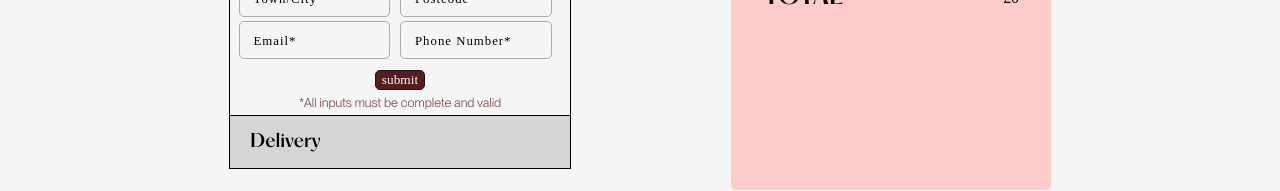
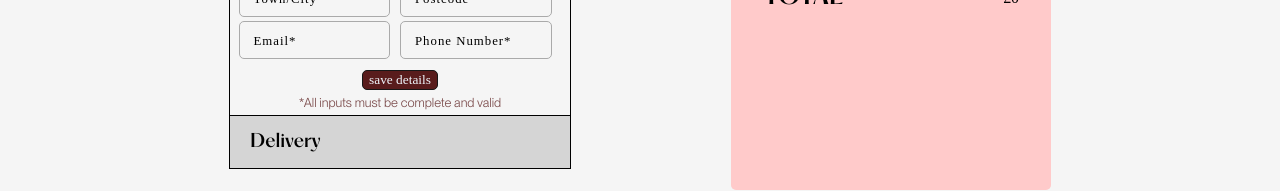
Before and after one commit to brian-david4/furniture-shop, a React (Vite) app in the folder furniture/: page /checkout/shipping-address in a window 1280 px wide. Shown: the part 470-661 px from the top of the page. Built offline with nearby package versions, Linux system fonts and the light colour scheme; the HTML template or start-up script is replaced by a standard one; a web font is replaced by a local one.

Commit message:
Save confirmation message

```diff
--- a/furniture/src/Components/DeliveryForm/DeliveryForm.tsx
+++ b/furniture/src/Components/DeliveryForm/DeliveryForm.tsx
@@ -5,6 +5,7 @@ import DeliveryInput from "../DeliveryInput/DeliveryInput";
 import DeliveryInputMax from "../DeliveryInputMax/DeliveryInputMax";
 // import { DeliveryAddress } from "../../types";
 import styles from "./deliveryform.module.css";
+import { motion } from "framer-motion";
 
 const postcodeRegex = new RegExp(/^[A-Z]{1,2}[0-9]{1,2} ?[0-9][A-Z]{2}$/i);
 
@@ -22,11 +23,12 @@ type DeliveryAddress = z.infer<typeof schema>;
 
 const DeliveryForm = () => {
   const methods = useForm<DeliveryAddress>({ resolver: zodResolver(schema) });
+
   const {
     handleSubmit,
-    formState: { errors },
+    formState: { isSubmitting, isSubmitted },
   } = methods;
-  const onSubmit: SubmitHandler<DeliveryAddress> = (data) => {
+  const onSubmit: SubmitHandler<DeliveryAddress> = async (data) => {
     console.log(data);
   };
 
@@ -53,14 +55,26 @@ const DeliveryForm = () => {
             </div>
           </div>
         </div>
-        <button className={styles.submitButton} type="submit">
-          submit
+        <button
+          disabled={isSubmitting}
+          className={styles.submitButton}
+          type="submit"
+        >
+          save details
         </button>
 
-        {errors && (
+        {!isSubmitted ? (
           <div className={styles.errorMessage}>
             *All inputs must be complete and valid
           </div>
+        ) : (
+          <motion.div
+            initial={{ opacity: 1 }}
+            animate={{ opacity: 0, transition: { duration: 0.4, delay: 1.5 } }}
+            className={styles.successMessage}
+          >
+            saved!
+          </motion.div>
         )}
       </form>
     </FormProvider>
--- a/furniture/src/Components/DeliveryForm/deliveryform.module.css
+++ b/furniture/src/Components/DeliveryForm/deliveryform.module.css
@@ -49,3 +49,10 @@
   opacity: 0.9;
   color: aliceblue;
 }
+.successMessage {
+  font-family: 0.8rem;
+  font-family: "Neue Montreal Book";
+  opacity: 0.7;
+  color: var();
+  padding-top: 5px;
+}
```
